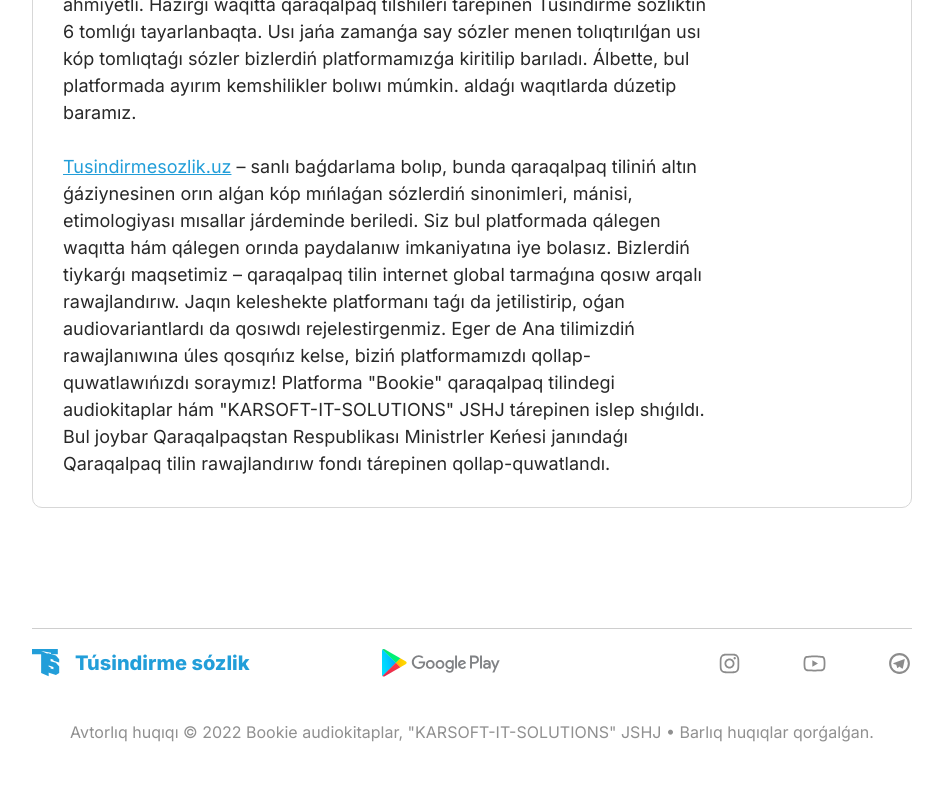
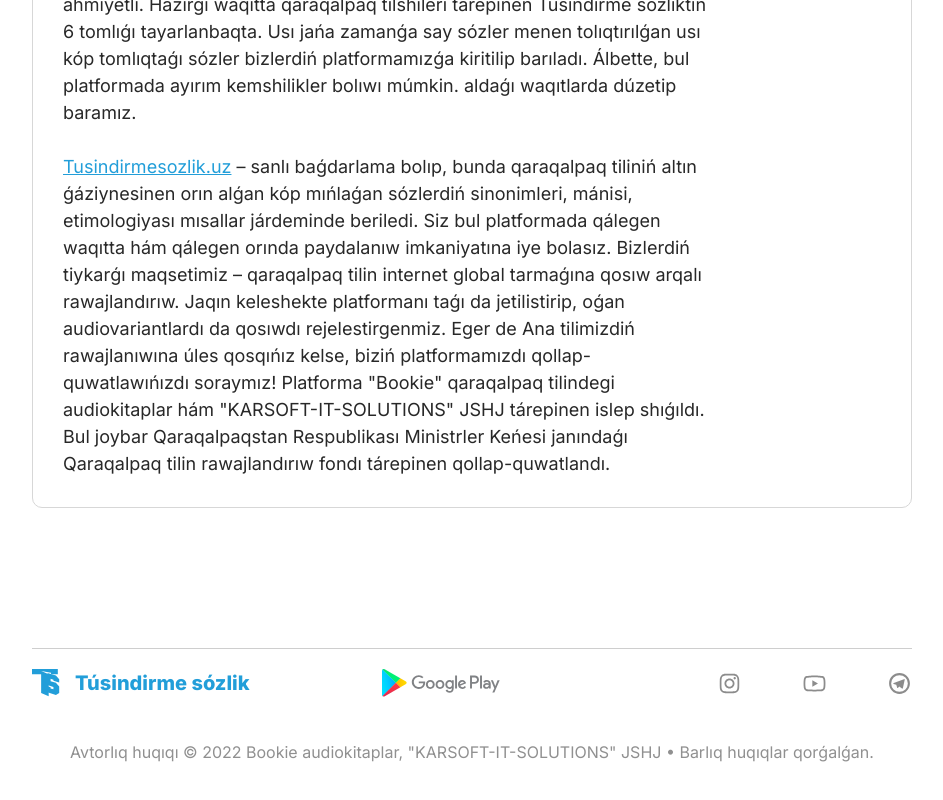
Before and after one commit to Bekforever13/tusindirme-sozlik, a React (Vite) app: page / in a window 1280 px wide. Shown: the part 2030-2830 px from the top of the page, without its empty margins (168-1111 px from the left). Before the commit the page ends 2772 px from the top, so only its background shows below. Built offline with nearby package versions, Linux system fonts and the light colour scheme; some icons are missing.

Commit message:
home page ready

```diff
--- a/src/components/layouts/footer/Footer.module.scss
+++ b/src/components/layouts/footer/Footer.module.scss
@@ -4,10 +4,10 @@
 	display: flex;
 	flex-direction: column;
 	row-gap: 25px;
-	padding: 0 200px;
+	padding: 20px 200px 60px;
 	.info {
 		padding: 20px 0;
-		border-top: 1px solid #CECECE;
+		border-top: 1px solid #cecece;
 		display: flex;
 		align-items: center;
 		justify-content: space-between;
@@ -26,7 +26,7 @@
 			align-items: center;
 			justify-content: center;
 			gap: 60px;
-			color: #8C8C8C;
+			color: #8c8c8c;
 			& > * {
 				width: 25px;
 				height: 25px;
```
